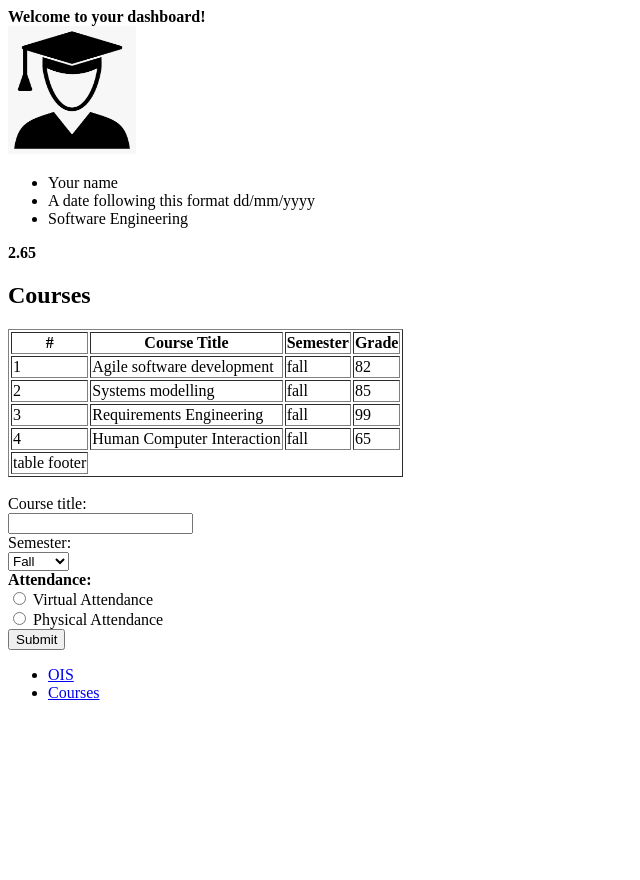
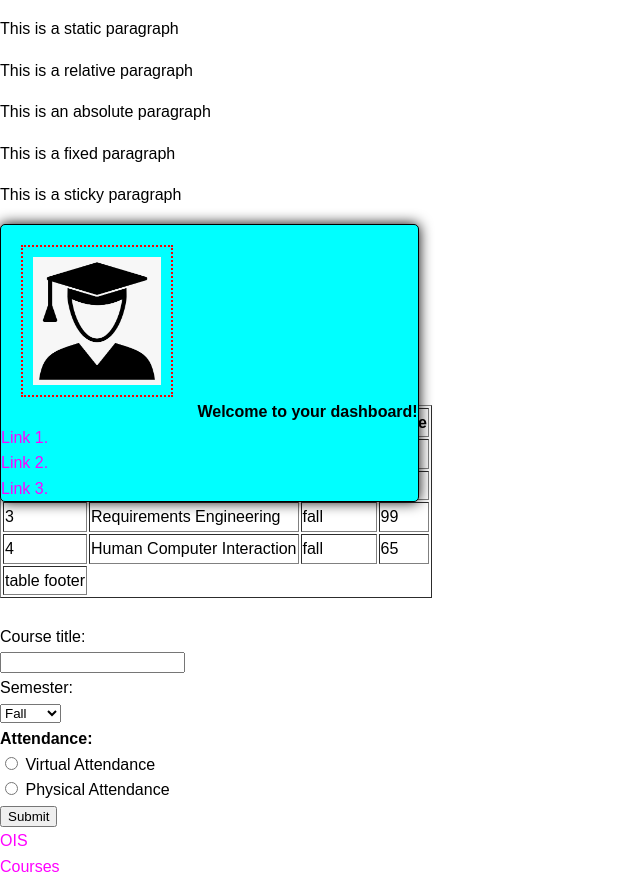
Before and after one commit to wkraam/WebstormProjects, a plain HTML site: page Prax2/index.html in a window 1280 px wide. Shown: the whole page, without its empty margins (0-640 px from the left). Before the commit the page ends 800 px from the top, so only its background shows below. Drawn offline with Linux system fonts and the light colour scheme.

Commit message:
prax3
yes

```diff
--- a/Prax2/index.html
+++ b/Prax2/index.html
@@ -3,17 +3,30 @@
 <head>
     <meta charset="UTF-8">
     <meta name="viewport" content="width=device-width, initial-scale=1.0">
-    <link rel="icon" href="res/images/favicon.ico">
+    <link rel="icon" href="res/images/Favicon.ico">
     <title>My Dashboard</title>
+    <link rel="stylesheet" href="res/css/style.css">
 </head>
 <body>
+<p class="static">This is a static paragraph</p>
+
+<p class="relative">This is a relative paragraph</p>
+
+<div class ="parentpositioning">
+    <p class ="absolute">This is an absolute paragraph</p>
+</div>
+
+<p class ="fixed">This is a fixed paragraph</p>
+
+<p class ="sticky">This is a sticky paragraph</p>
 <header>
-    <strong>Welcome to your dashboard!</strong>
+    <img class="logo" src="res/images/me.png" width="128" height="128" alt="My picture">
+    <strong>Welcome to your dashboard!</strong><br>
+    <a href="#">Link 1.</a><br>
+    <a href="#">Link 2.</a><br>
+    <a href="#">Link 3.</a>
 </header>
 <section>
-    <div>
-        <img src="res/images/me.png" width="128" height="128" alt="My picture">
-    </div>
     <div>
         <ul>
             <li>Your name</li>
--- /dev/null
+++ b/Prax2/res/css/style.css
@@ -0,0 +1,74 @@
+*{
+    font-family: Arial;
+}
+
+body{
+    margin: 0;
+    padding: 0;
+    line-height: 1.6;
+}
+
+ul{
+    margin: 0px;
+    padding: 0px;
+    list-style: none;
+}
+
+a{
+    color: magenta;
+    text-decoration: none;
+}
+
+a:hover{
+    color: green;
+}
+
+.logo{
+    margin: 20px;
+    padding: 10px;
+    border: 2px dotted red;
+}
+
+header{
+    background-color: aqua;
+    border: 1px solid black;
+    box-shadow: 0px 0px 14px 0px rgba(0,0,0,221);
+    border-radius: 5px;
+    position: fixed;
+}
+
+@media (max-width: 400px) {
+    .header,
+    .nav {
+        display: flex;
+    }
+    .header {
+        flex-direction: column;
+        align-items: center;
+    }
+}
+
+@media (max-width: 600px) {
+    .header {
+        flex-direction: row;
+        justify-content: space-between;
+    }
+}
+
+@media (max-width: 1000px) {
+    .logo{
+        display: none;
+    }
+}
+
+p:hover{
+    text-shadow:red 1px 1px 10px;
+}
+
+section div strong{
+    color: blue;
+}
+
+th>tr>table {
+    background-color: green;
+}
```
